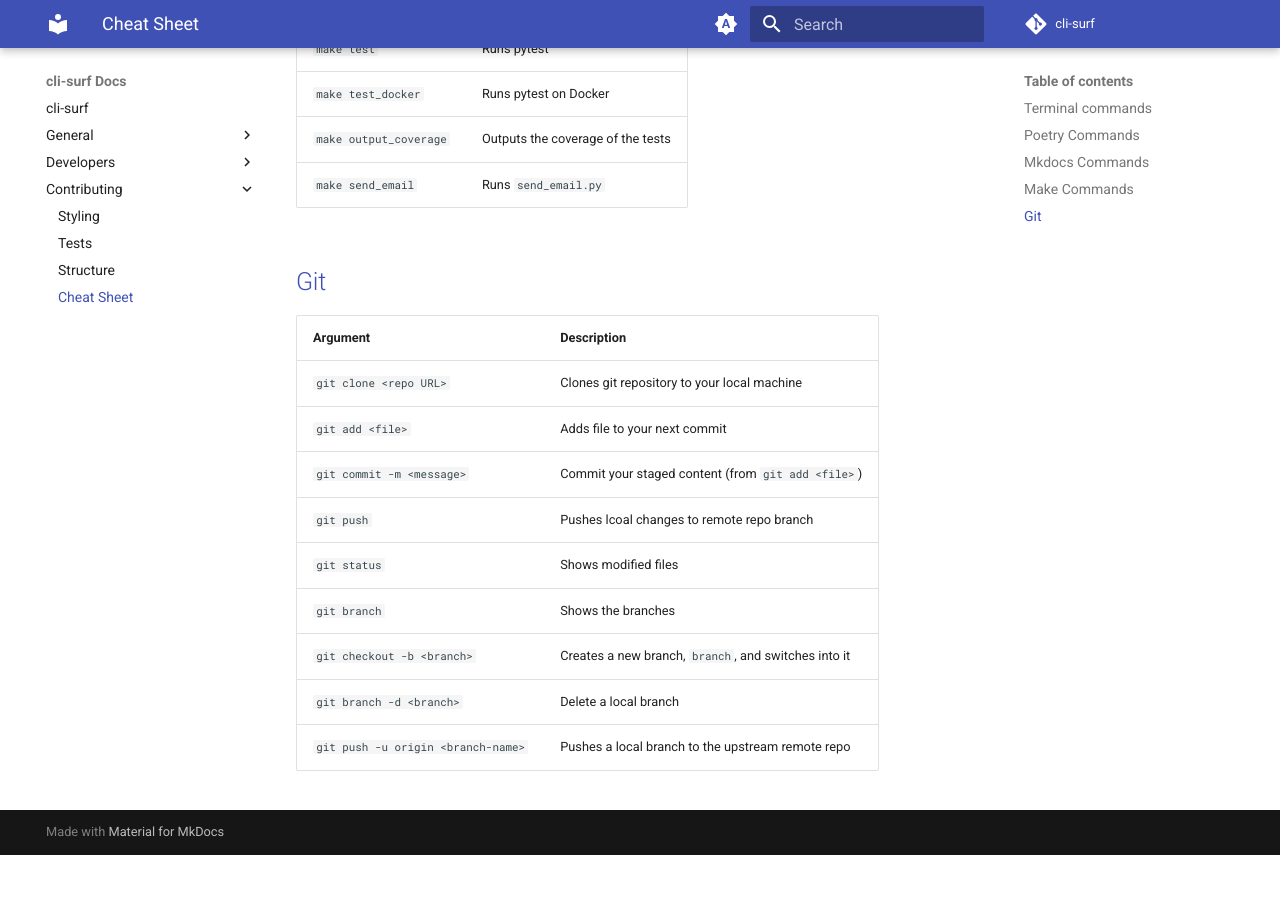
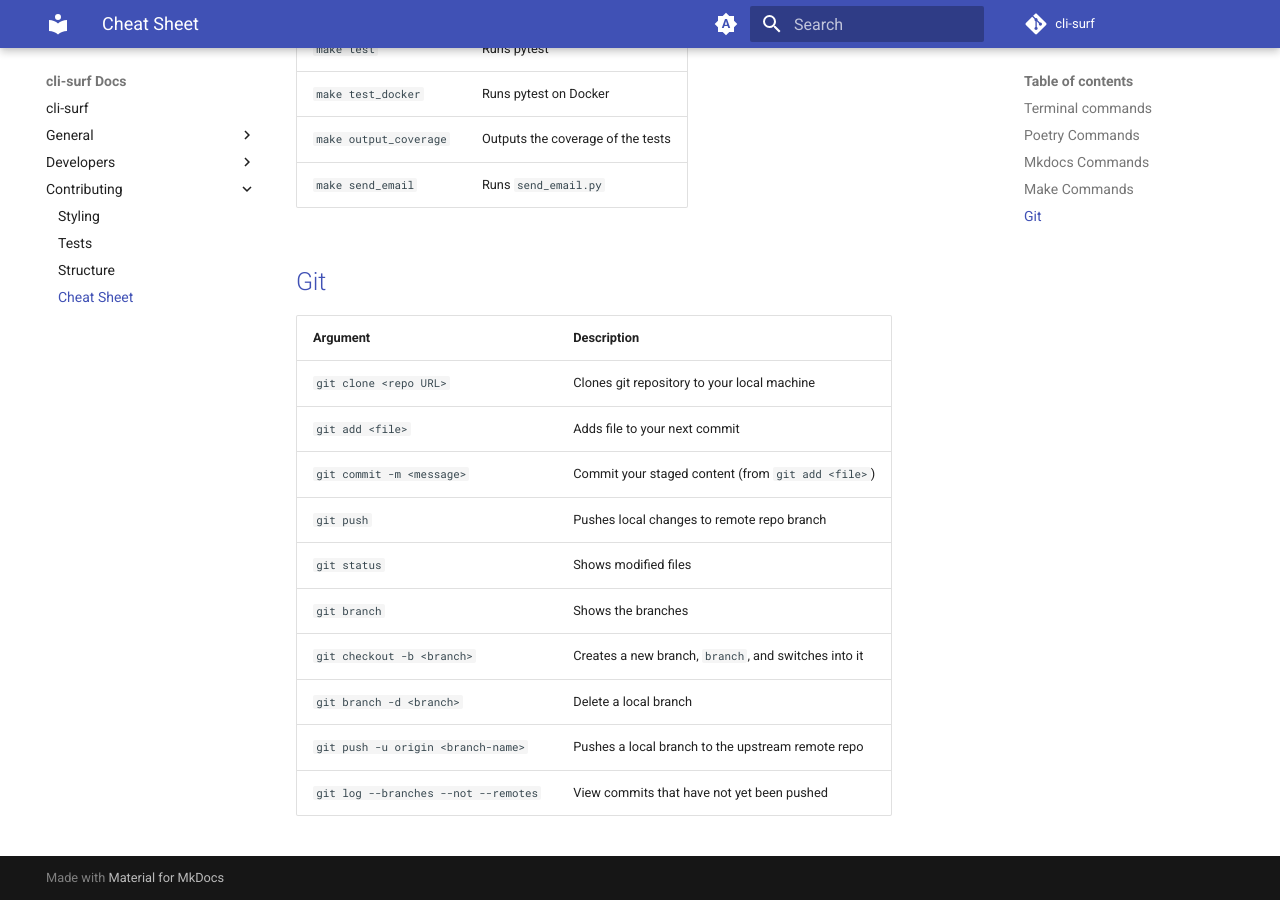
Before and after one commit to ryansurf/cli-surf, an MkDocs documentation site: the page built from docs/cheat_sheet.md, in a window 1280 px wide and 900 px high, scrolled down 1230 px. Built offline with MkDocs 1.6.1 and Material for MkDocs 9.7.7, drawn with Linux system fonts in a browser that asks for light colours; comment, search, counter and statistics services are not loaded; before the commit the page ends 2085 px from its top, so only the background shows below that.

Commit message:
Cheat sheet addition and typo fix

```diff
--- a/docs/cheat_sheet.md
+++ b/docs/cheat_sheet.md
@@ -44,9 +44,10 @@
 | `git clone <repo URL>`  |  Clones git repository to your local machine|
 | `git add <file>`  |  Adds file to your next commit |
 | `git commit -m <message>`  |  Commit your staged content (from `git add <file>`) |
-| `git push`  |  Pushes lcoal changes to remote repo branch |
+| `git push`  |  Pushes local changes to remote repo branch |
 | `git status`  |  Shows modified files |
 | `git branch`  |  Shows the branches |
 | `git checkout -b <branch>`  |  Creates a new branch, `branch`, and switches into it |
 | `git branch -d <branch>`  |  Delete a local branch |
 | `git push -u origin <branch-name>`  |  Pushes a local branch to the upstream remote repo |
+| `git log --branches --not --remotes`  |  View commits that have not yet been pushed |
```
